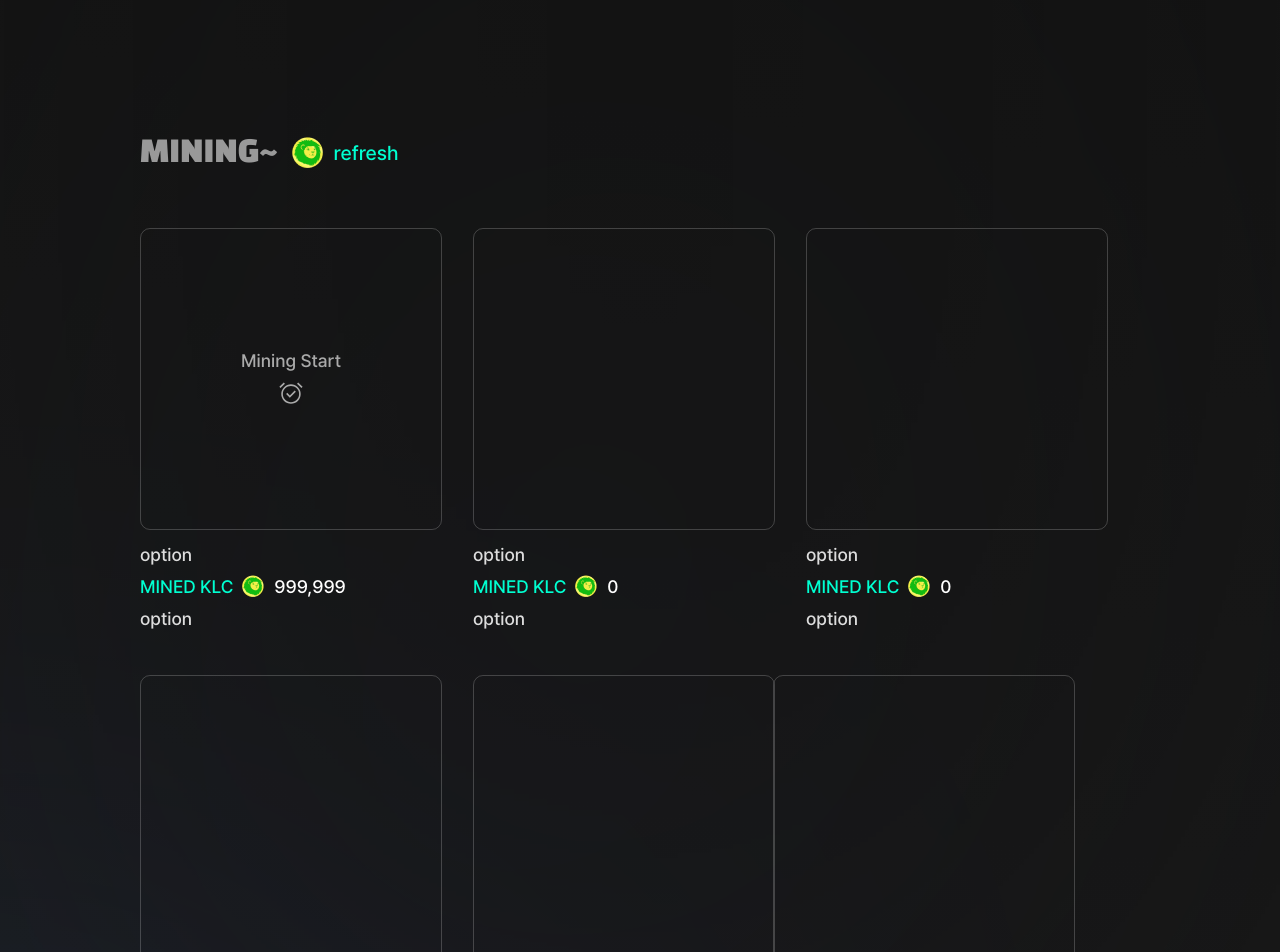
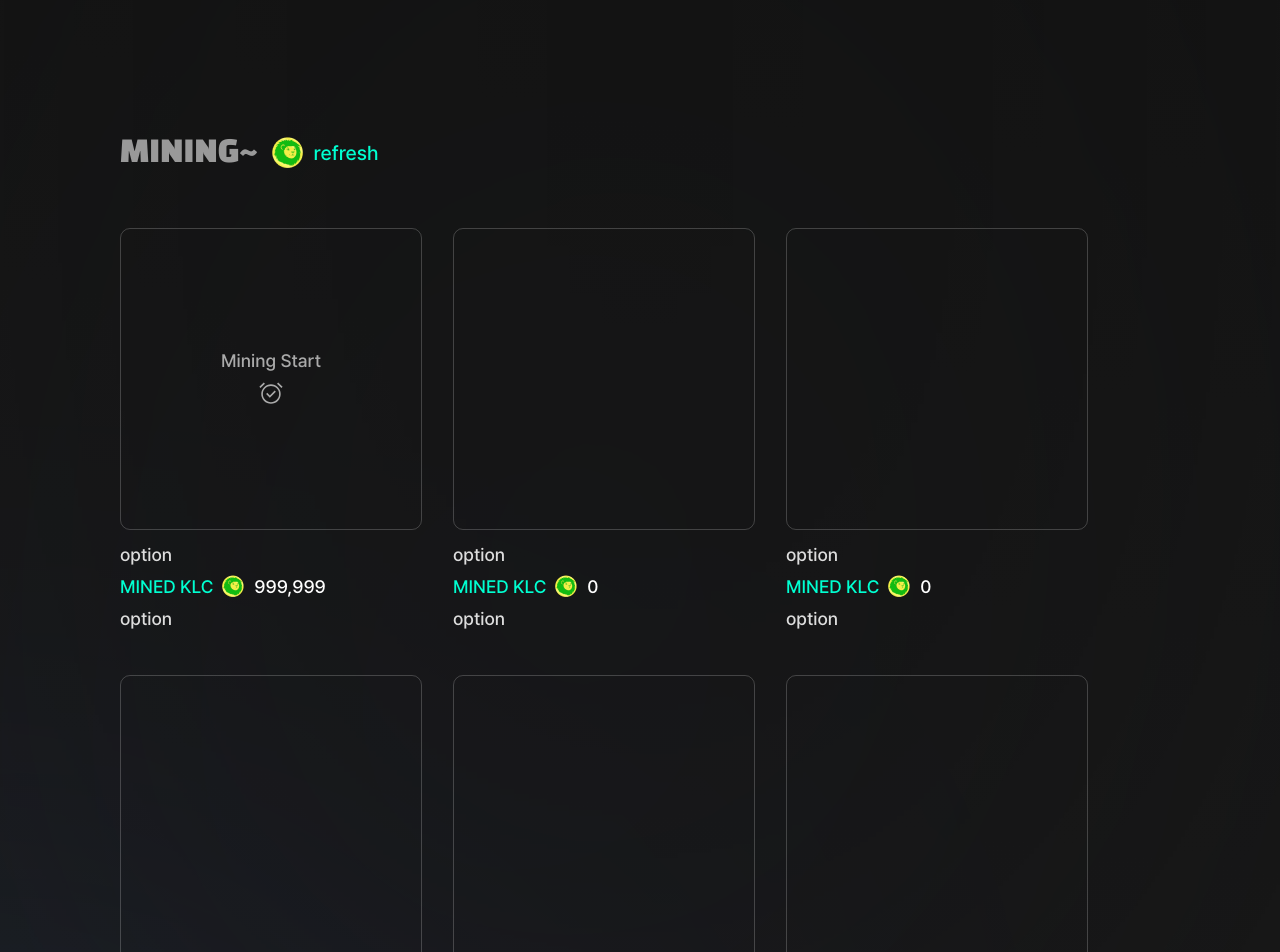
Before and after one commit to dohy-9443/klayweb, a React (Create React App) app: page /mining in a window 1280 px wide. Shown: the part 1660-2612 px from the top of the page. Built offline with nearby package versions, Linux system fonts and the light colour scheme.

Commit message:
사이즈 수정

```diff
--- a/src/components/container/MiningContainer/style.js
+++ b/src/components/container/MiningContainer/style.js
@@ -9,7 +9,7 @@ export const Wrap = styled.div`
 `;
 
 export const Inner = styled.div`
-  padding: 0 140px 165px;
+  padding: 0 120px 165px;
   margin-bottom: 165px;
   border-bottom: 1px solid #454545;
 
--- a/src/components/wrapper/MiningWrap/style.js
+++ b/src/components/wrapper/MiningWrap/style.js
@@ -44,9 +44,9 @@ export const Ul = styled.ul`
 `;
 
 export const Li = styled.li`
-  &:nth-child(5n) > div {
+  /* &:nth-child(5n) > div {
     margin-right: 0;
-  }
+  } */
 `;
 
 export const Bottom = styled.div`
--- a/src/components/wrapper/NotMiningWrap/style.js
+++ b/src/components/wrapper/NotMiningWrap/style.js
@@ -44,9 +44,9 @@ export const Ul = styled.ul`
 `;
 
 export const Li = styled.li`
-  &:nth-child(5n) > div {
+  /* &:nth-child(5n) > div {
     margin-right: 0;
-  }
+  } */
 `;
 
 export const Bottom = styled.div`
```
